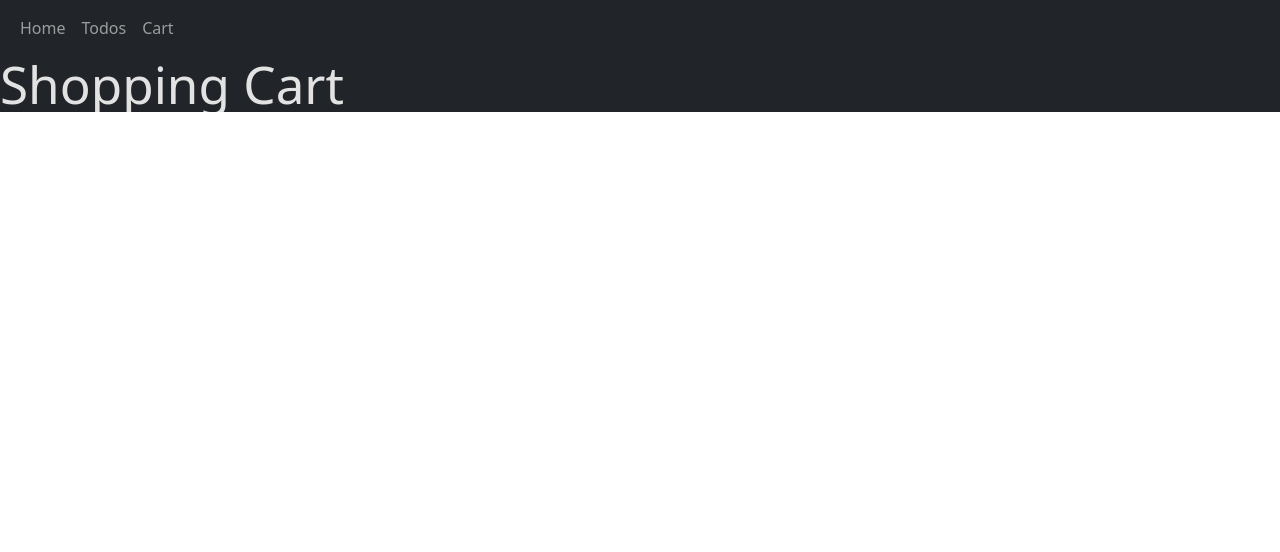
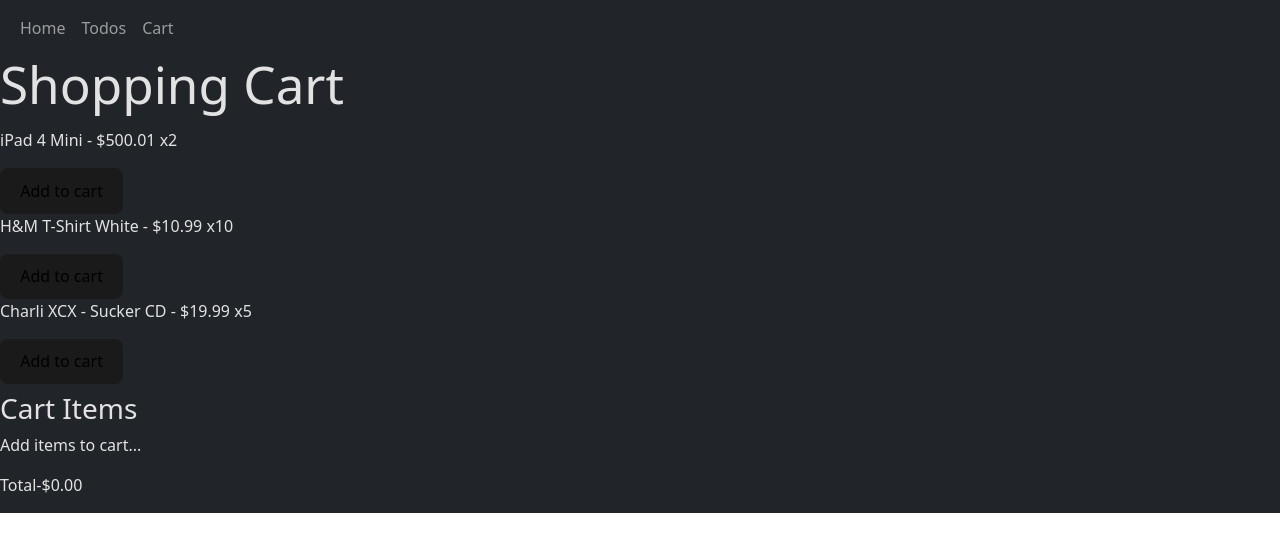
Before and after one commit to AliHaiderPgm/redux-mastery-journey, a React (Vite) app: page /cart in a window 1280 px wide. Shown: the top 552 px of the page. Built offline with nearby package versions, Linux system fonts and the light colour scheme.

Commit message:
feat(app): Cart

```diff
--- a/src/pages/frontend/ShoppingCart.jsx
+++ b/src/pages/frontend/ShoppingCart.jsx
@@ -1,14 +1,34 @@
-import _products from '../../api/product.json'
+import { useDispatch, useSelector } from 'react-redux'
+import { addToCart } from '../../redux/slices/cart'
+import { updateProduct } from '../../redux/slices/product'
 const ShoppingCart = () => {
+    const products = useSelector((state) => state.product)
+    const cartItems = useSelector((state) => state.cart)
+    const dispatch = useDispatch()
+
+    const totalAmount = (cartItems.reduce((total, item) => total + item.quantity * item.price, 0)).toFixed(2)
+    const handleAddToCart = (e) => {
+        dispatch(addToCart({ ...e, quantity: 1 }))
+        dispatch(updateProduct({ id: e.id }))
+    }
     return (
-        <div>
+        <div className='d-flex flex-column gap-2'>
             <h1>Shopping Cart</h1>
             <div>
                 {
-                    _products.map((item, index) => {
-                        return <p></p>
+                    products.map((item, index) => {
+                        return <div key={item.id}>
+                            <p>{item.title} - ${item.price} {item.inventory > 0 && `x${item.inventory}`}</p>
+                            <button onClick={() => handleAddToCart(item)} disabled={item.inventory === 0}>{item.inventory > 0 ? "Add to cart" : "Sold out"}</button>
+                        </div>
                     })
                 }
+            </div>
+            <div>
+                <h3>Cart Items</h3>
+                {cartItems.length == 0 ? <p>Add items to cart...</p> : null}
+                {cartItems.map((item, index) => <p key={item.id}>{item.title} - ${item.price} x {item.quantity}</p>)}
+                <p>Total-${totalAmount}</p>
             </div>
         </div>
     )
--- a/src/redux/slices/cart/index.jsx
+++ b/src/redux/slices/cart/index.jsx
@@ -1,11 +1,13 @@
 import { createSlice } from "@reduxjs/toolkit";
+
 
 export const cartSlice = createSlice({
     initialState: [],
     name: 'cart',
     reducers: {
         addToCart: (state, actions) => {
-            state.push(actions.payload.item)
+            const index = state.findIndex(i => i.id === actions.payload.id)
+            index === -1 ? state.push(actions.payload) : state[index].quantity += 1
         }
     }
 })
--- /dev/null
+++ b/src/redux/slices/product/index.jsx
@@ -0,0 +1,16 @@
+import { createSlice } from "@reduxjs/toolkit";
+import _products from "../../../api/product.json"
+
+export const productSlice = createSlice({
+    name: 'products',
+    initialState: _products,
+    reducers: {
+        updateProduct: (state, action) => {
+            const index = state.findIndex(i => i.id === action.payload.id)
+            state[index].inventory -= 1
+        }
+    }
+})
+
+export const { updateProduct } = productSlice.actions
+export default productSlice.reducer
--- a/src/redux/store.jsx
+++ b/src/redux/store.jsx
@@ -2,12 +2,14 @@ import { configureStore } from '@reduxjs/toolkit'
 import counterSlice from './slices/counter'
 import todoReducer from './slices/todo'
 import cartReducer from './slices/cart'
+import productReducer from './slices/product'
 
 const store = configureStore({
     reducer: {
         counter: counterSlice,
         todo: todoReducer,
         cart: cartReducer,
+        product: productReducer
     }
 })
 
```
